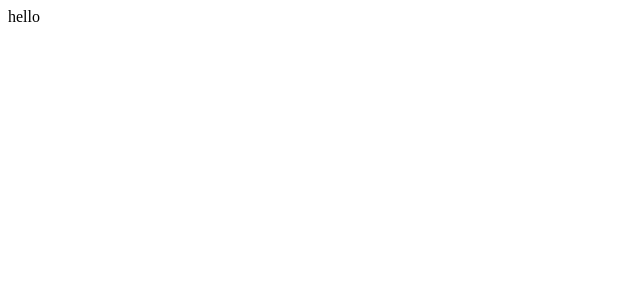
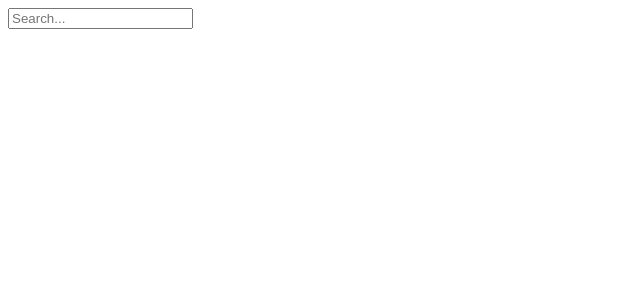
Before and after one commit to jpardike/vue-weather, a Vue app: page / in a window 1280 px wide. Shown: the top 300 px of the page, without its empty margins (0-640 px from the left). Built offline with nearby package versions, Linux system fonts and the light colour scheme.

Commit message:
Adds .env file and search bar

```diff
--- a/src/App.vue
+++ b/src/App.vue
@@ -1,13 +1,22 @@
 <template>
   <div>
-    hello
+    <main>
+      <div class="search-box">
+        <input type="text" class="search-bar" placeholder="Search..." />
+      </div>
+    </main>
   </div>
 </template>
 
 <script>
 
 export default {
-  name: 'App'
+  name: 'App',
+  data () {
+    return {
+      api_key: process.env.WEATHER_API
+    }
+  }
 }
 </script>
 
```
